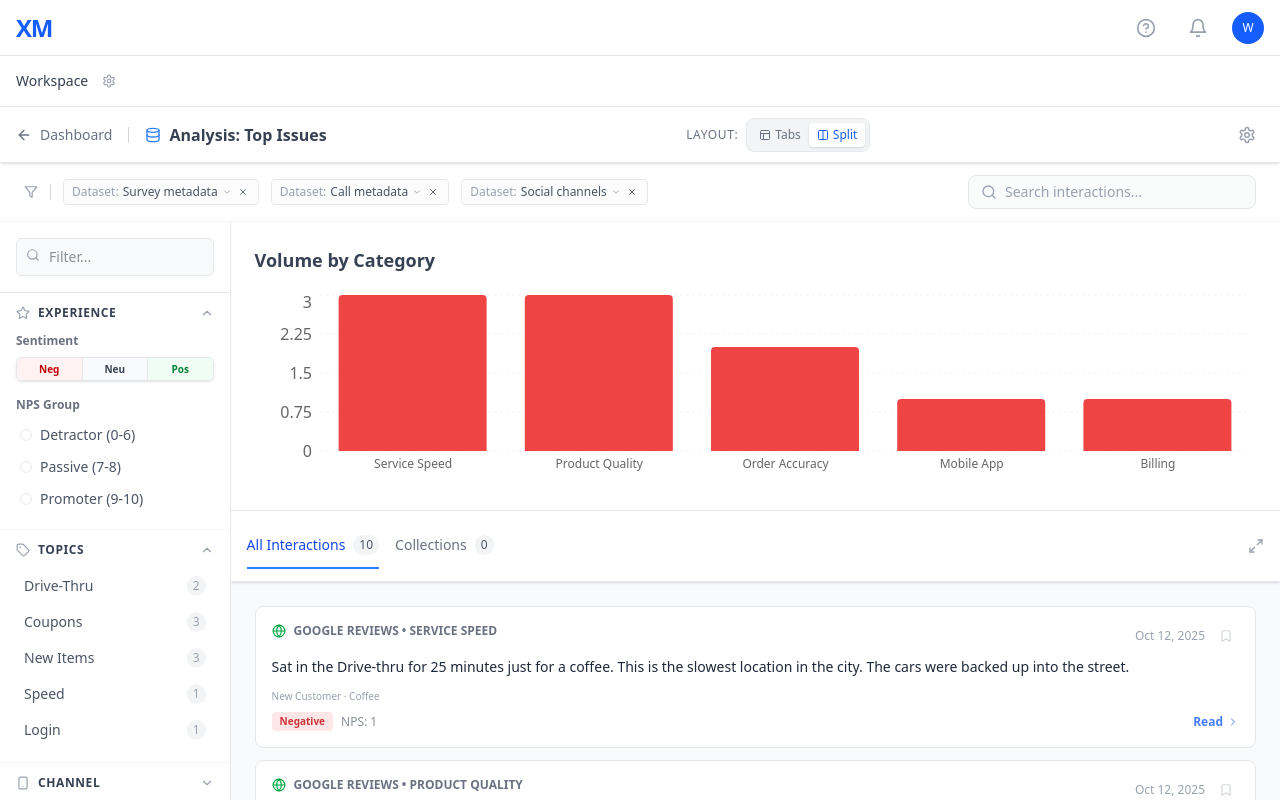
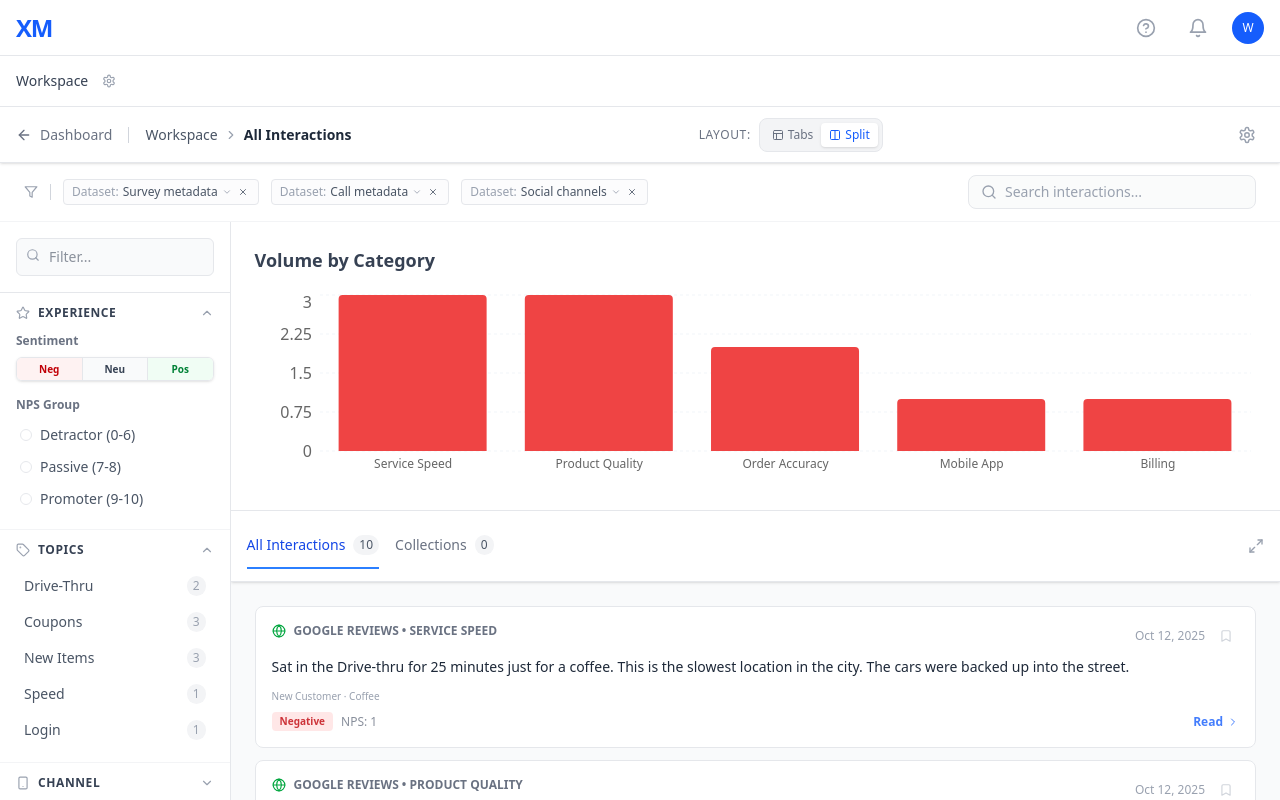
Before and after one commit to claireyi-boop/analystworkspace, a React (Vite) app: page /workspace/1 in a window 1280 px wide. Built offline with nearby package versions, Linux system fonts and the light colour scheme.

Commit message:
Added breadcrumbs

```diff
--- /dev/null
+++ b/src/components/workspace/Breadcrumb.tsx
@@ -0,0 +1,41 @@
+import { ChevronRight } from 'lucide-react'
+
+export interface BreadcrumbProps {
+  /** Segments in order: e.g. ['Top 5 Issues', 'All Interactions', 'REV-GGL-1024'] */
+  segments: string[]
+  /** Optional: call when a segment is clicked (index). Last segment typically not clickable. */
+  onSegmentClick?: (index: number) => void
+}
+
+export function Breadcrumb({ segments, onSegmentClick }: BreadcrumbProps) {
+  if (segments.length === 0) return null
+
+  return (
+    <nav aria-label="Breadcrumb" className="flex items-center gap-1.5 text-sm text-gray-600">
+      {segments.map((label, i) => {
+        const isLast = i === segments.length - 1
+        const isClickable = !isLast && onSegmentClick != null
+        return (
+          <span key={i} className="flex items-center gap-1.5">
+            {i > 0 && (
+              <ChevronRight size={14} className="text-gray-400 shrink-0" aria-hidden />
+            )}
+            {isClickable ? (
+              <button
+                type="button"
+                onClick={() => onSegmentClick(i)}
+                className="font-medium text-gray-600 hover:text-blue-600 transition-colors"
+              >
+                {label}
+              </button>
+            ) : (
+              <span className={isLast ? 'font-semibold text-gray-800' : 'font-medium text-gray-600'}>
+                {label}
+              </span>
+            )}
+          </span>
+        )
+      })}
+    </nav>
+  )
+}
--- a/src/components/workspace/Workbench.tsx
+++ b/src/components/workspace/Workbench.tsx
@@ -1,5 +1,5 @@
 import { useState, useMemo, useEffect } from 'react'
-import { ArrowLeft, Database, Settings, Layout, Columns } from 'lucide-react'
+import { ArrowLeft, Settings, Layout, Columns } from 'lucide-react'
 import { SmartShelf } from './SmartShelf'
 import { ChartArea } from './ChartArea'
 import { FacetRibbon } from './FacetRibbon'
@@ -25,6 +25,7 @@ function getSearchableText(d: CustomerInteraction): string {
   return `${text} ${meta}`.toLowerCase()
 }
 import { TopToolBar } from './TopToolBar'
+import { Breadcrumb } from './Breadcrumb'
 
 const DEFAULT_DASHBOARD_FILTERS: GlobalFilter[] = [
   { id: 'survey-meta', type: 'Dataset', value: 'Survey metadata' },
@@ -34,6 +35,8 @@ const DEFAULT_DASHBOARD_FILTERS: GlobalFilter[] = [
 
 interface WorkbenchProps {
   entryMode: 'widget' | 'feedback' | 'segment'
+  /** Widget title for breadcrumb (e.g. "Top 5 Issues"). */
+  widgetTitle?: string
   initialFilter?: ActiveFilter | null
   initialGlobalFilters?: GlobalFilter[]
   focusOnData?: boolean
@@ -42,6 +45,7 @@ interface WorkbenchProps {
 
 export function Workbench({
   entryMode,
+  widgetTitle = 'Workspace',
   initialFilter,
   initialGlobalFilters = [],
   focusOnData = false,
@@ -182,19 +186,26 @@ export function Workbench({
   return (
     <div className="h-full flex flex-col bg-slate-50 relative overflow-hidden">
       <div className="h-14 bg-white border-b border-gray-200 flex justify-between items-center px-4 shadow-sm z-10 flex-shrink-0">
-        <div className="flex items-center gap-4">
+        <div className="flex items-center gap-4 min-w-0">
           <button
             type="button"
             onClick={onBack}
-            className="flex items-center gap-2 text-gray-500 hover:text-gray-900 text-sm font-medium"
+            className="flex items-center gap-2 text-gray-500 hover:text-gray-900 text-sm font-medium shrink-0"
           >
             <ArrowLeft size={16} /> Dashboard
           </button>
-          <div className="h-4 w-px bg-gray-300" />
-          <h2 className="font-semibold text-gray-700 flex items-center gap-2">
-            <Database size={16} className="text-blue-500" />
-            Analysis: {isFeedbackMode ? 'Customer Feedback' : 'Top Issues'}
-          </h2>
+          <div className="h-4 w-px bg-gray-300 shrink-0" />
+          <Breadcrumb
+            segments={
+              selectedItem
+                ? [widgetTitle, 'All Interactions', String(selectedItem.id)]
+                : [widgetTitle, 'All Interactions']
+            }
+            onSegmentClick={(index) => {
+              if (index === 0) setSelectedItem(null)
+              if (index === 1) setSelectedItem(null)
+            }}
+          />
         </div>
 
         <div className="flex items-center gap-4">
--- a/src/pages/Workspace.tsx
+++ b/src/pages/Workspace.tsx
@@ -46,6 +46,7 @@ export function Workspace() {
       </div>
       <div className="flex-grow min-h-0">
         <Workbench
+          widgetTitle={title}
           entryMode={entryMode}
           initialFilter={initialFilter}
           initialGlobalFilters={dashboardFilters}
```
